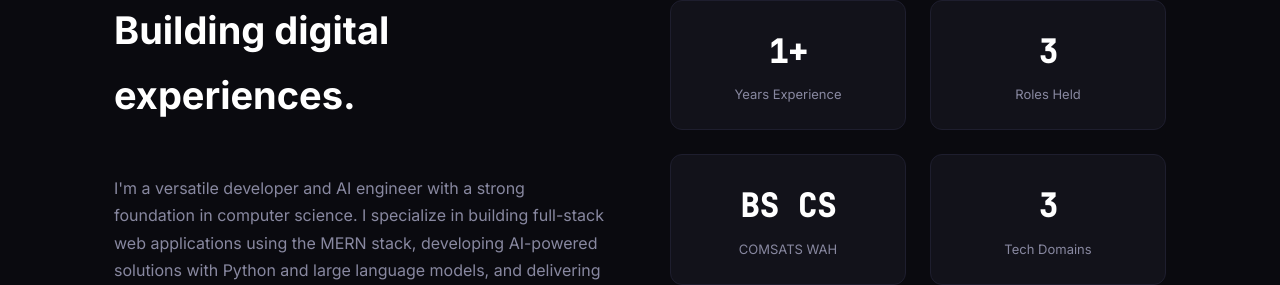
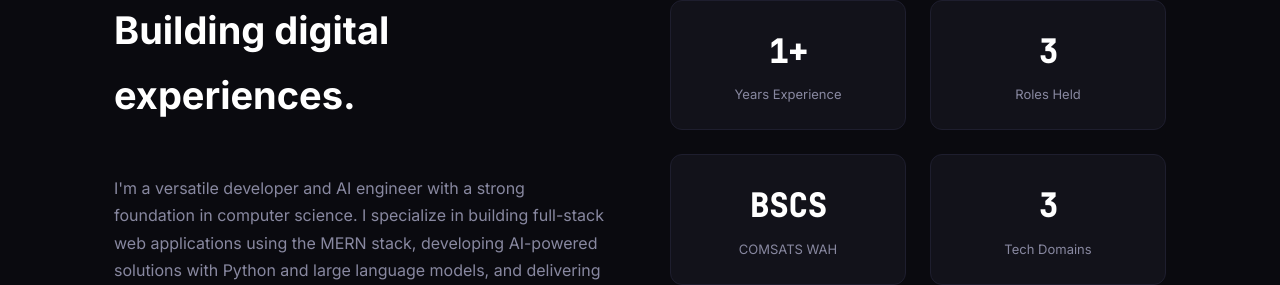
Before and after one commit to ibtahaj-nadeem/Portfolio, a React (Vite) app in the folder client/: page / in a window 1280 px wide. Shown: the part 936-1221 px from the top of the page. Built offline with nearby package versions, Linux system fonts and the light colour scheme.

Commit message:
Update CV with latest resume

```diff
--- a/client/src/components/About.jsx
+++ b/client/src/components/About.jsx
@@ -8,7 +8,7 @@ const fadeUp = {
 const stats = [
   { number: "1+", label: "Years Experience" },
   { number: "3", label: "Roles Held" },
-  { number: "BS CS", label: "COMSATS WAH" },
+  { number: "BSCS", label: "COMSATS WAH" },
   { number: "3", label: "Tech Domains" },
 ];
 
--- a/client/src/components/Hero.jsx
+++ b/client/src/components/Hero.jsx
@@ -46,7 +46,7 @@ export default function Hero() {
                   Get in Touch
                 </button>
               </Link>
-              <a href="/Ibtahaj_Nadeem_CV.pdf" download="Ibtahaj_Nadeem_CV.pdf">
+              <a href="/Ibtahaj Nadeem-CV.pdf" download="Ibtahaj Nadeem-CV.pdf">
                 <button className="btn btn-outline">
                   <FiDownload size={16} />
                   Download CV
```
Also changed, not shown: 2 other files (tests, documents, lock files or other folders).
